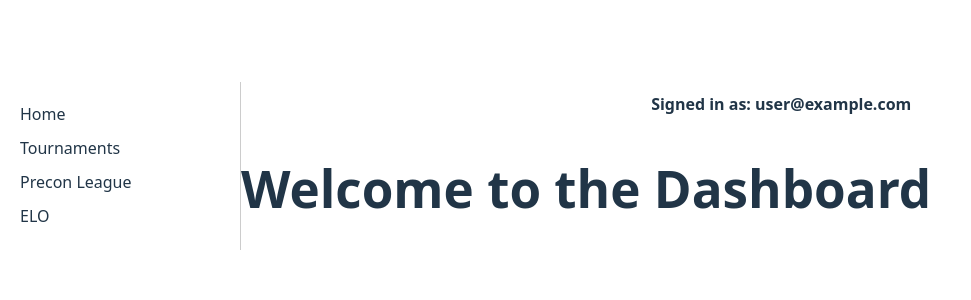
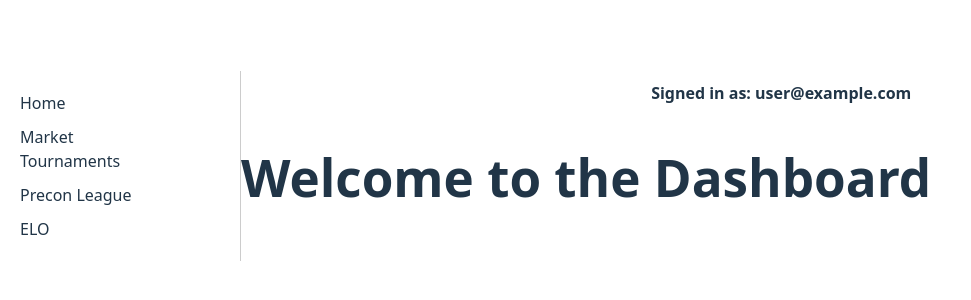
Before and after one commit to NathanielQuisel/BUMTGorganizer, a React (Vite) app in the folder BUMTG/: page /dashboard in a window 1280 px wide. Shown: the part 234-534 px from the top of the page, without its empty margins (0-971 px from the left). Built offline with nearby package versions, Linux system fonts and the light colour scheme; no server answers; the database is empty; sample sign-in values are in the browser's storage.

Commit message:
added outline of interface for a marketplace

```diff
--- a/BUMTG/src/App.tsx
+++ b/BUMTG/src/App.tsx
@@ -10,6 +10,7 @@ import ELO from './ELO'
 import PreconLeague from './PreconLeague'
 import CreatePreconLeague from './CreatePreconLeague'
 import PreconLeagueDetail from './PreconLeagueDetail'
+import Market from './Market'
 
 
 function HomePage() {
@@ -68,6 +69,7 @@ export default function App() {
       <Route path="/precon-league" element={<PreconLeague />} />
       <Route path="/create-precon-league" element={<CreatePreconLeague />} />
       <Route path="/precon-league/:id" element={<PreconLeagueDetail />} />
+      <Route path="/market" element={<Market />} />
     </Routes>
   )
 }
--- a/BUMTG/src/Dashboard.tsx
+++ b/BUMTG/src/Dashboard.tsx
@@ -56,6 +56,9 @@ export default function Dashboard() {
             <div onClick={() => navigate('/dashboard')} style={{ cursor: 'pointer', marginBottom: '10px' }}>
             Home
             </div>
+            <div onClick={() => navigate('/market')} style={{ cursor: 'pointer', marginTop: '10px' }}>
+            Market
+            </div>
             <div onClick={() => navigate('/tournaments')} style={{ cursor: 'pointer' }}>
             Tournaments
             </div>
--- /dev/null
+++ b/BUMTG/src/Market.tsx
@@ -0,0 +1,21 @@
+import { useNavigate } from 'react-router-dom'
+
+export default function Market() {
+  const navigate = useNavigate()
+
+  return (
+    <div style={{ padding: '20px' }}>
+      <div style={{ display: 'flex', justifyContent: 'space-between', alignItems: 'center' }}>
+        <h2>Market</h2>
+        <button onClick={() => navigate('/dashboard')}>Home</button>
+     </div>
+
+      <div style={{ display: 'flex', gap: '10px', marginTop: '15px' }}>
+        <button onClick={() => console.log('Setup trades clicked')}>
+          Setup Trades
+        </button>
+
+      </div>
+    </div>
+  )
+}
```
